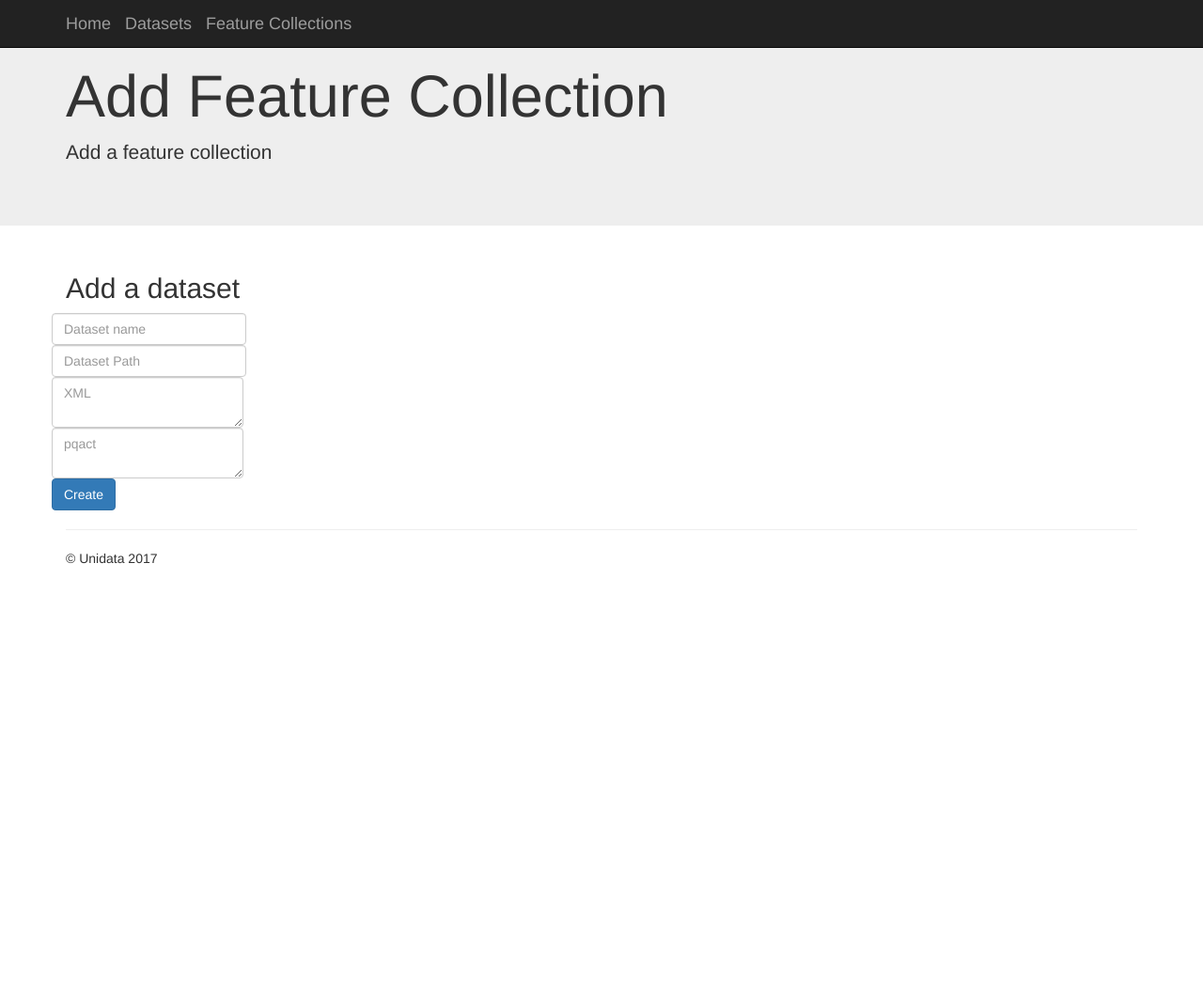
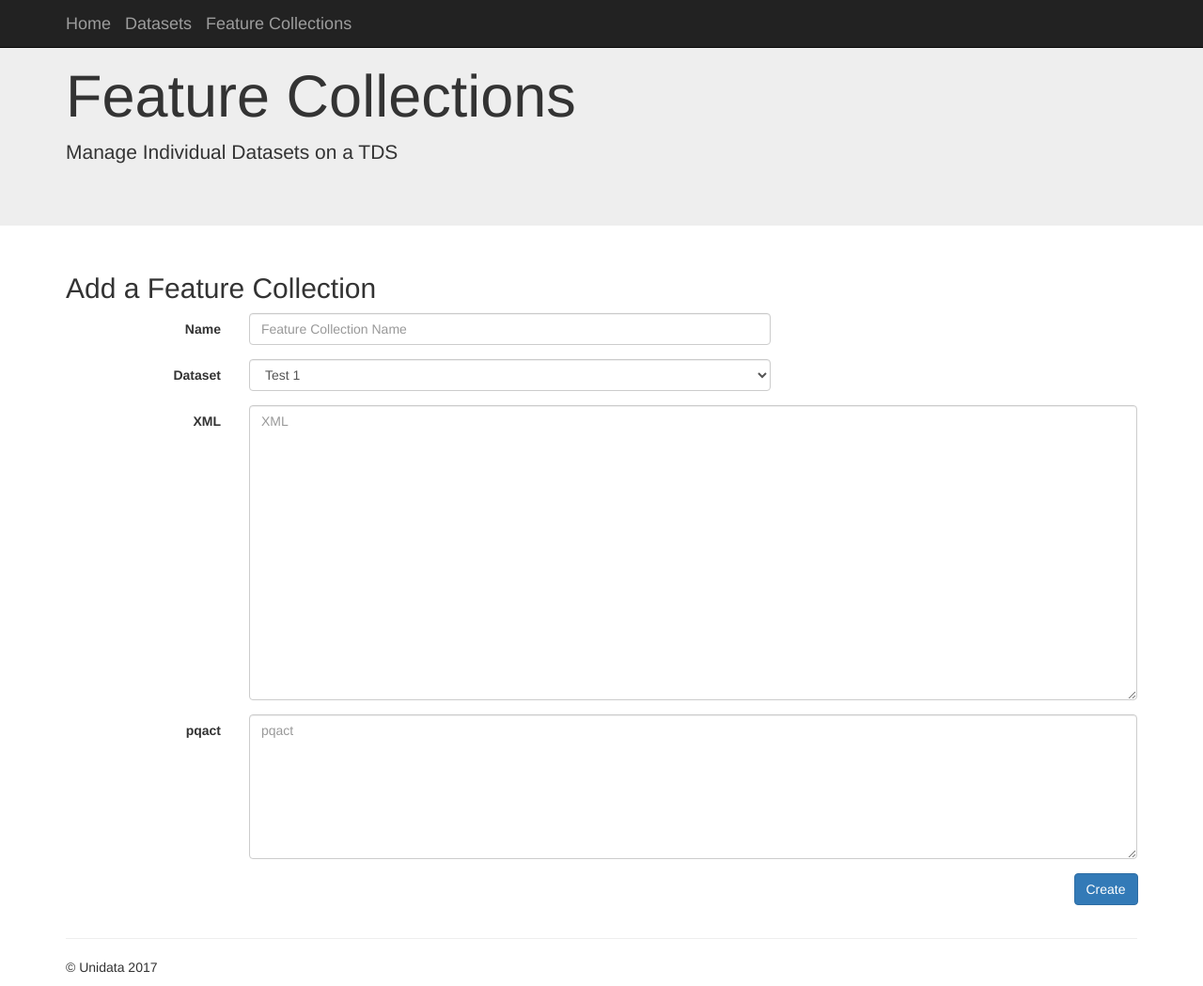
Before and after one commit to jrleeman/TDSewing-Machine, a Flask app: page /featurecollections/createfeaturecollection in a window 1280 px wide. Shown: the whole page at 94% size. Before the commit the page ends 600 px from the top, so only its background shows below. Run offline with Flask 2, Linux system fonts and the light colour scheme; some libraries are stand-ins or nearby versions.

Commit message:
Dress up pages with horizontal tables

```diff
--- a/forms.py
+++ b/forms.py
@@ -1,15 +1,16 @@
 #from flask_wtf import Form
-from wtforms import SubmitField, TextField, TextAreaField, validators, Form
+from wtforms import SubmitField, TextField, TextAreaField, validators, Form, HiddenField, SelectField
 
 class CreateDatasetForm(Form):
     name = TextField('name', validators=[validators.DataRequired()])
-    path = TextField('path', validators=[validators.DataRequired()])
+    path = SelectField('path', choices=[('t1', 'Test 1'), ('t2', 'Test 2')], validators=[validators.DataRequired()])
+    xml = TextAreaField('xml', validators=[validators.DataRequired()])
     metadata = TextAreaField('metadata', validators=[validators.DataRequired()])
     submit = SubmitField('submit')
 
 class CreateFeatureCollectionForm(Form):
-        name = TextField('name', validators=[validators.DataRequired()])
-        path = TextField('path', validators=[validators.DataRequired()])
-        xml = TextAreaField('xml', validators=[validators.DataRequired()])
-        pqact = TextAreaField('pqact', validators=[validators.DataRequired()])
-        submit = SubmitField('submit')
+    name = TextField('name', validators=[validators.DataRequired()])
+    dataset = SelectField('dataset', choices=[('t1', 'Test 1'), ('t2', 'Test 2')], validators=[validators.DataRequired()])
+    xml = TextAreaField('xml', validators=[validators.DataRequired()])
+    pqact = TextAreaField('pqact', validators=[validators.DataRequired()])
+    submit = SubmitField('submit')
--- a/templates/createfeaturecollection.html
+++ b/templates/createfeaturecollection.html
@@ -3,16 +3,16 @@
 {% block content %}
   <div class="jumbotron">
     <div class="container">
-      <h1>Add Feature Collection</h1>
-      <p>Add a feature collection</p>
+      <h1>Feature Collections</h1>
+      <p>Manage Individual Datasets on a TDS</p>
     </div>
   </div>
 
   <div class="container">
     <div class="row">
       <div class="col-md-12">
-        <h2>Add a dataset</h2>
-        <form class="form-inline" action="/featurecollections/createfeaturecollection", method="POST">
+        <h2>Add a Feature Collection</h2>
+        <form class="form-horizontal" action="/featurecollections/createfeaturecollection", method="POST">
           {% if createfeaturecollectionform.errors %}
             <ul class="errors">
               {% for field_name, field_errors in createfeaturecollectionform.errors|dictsort if field_errors %}
@@ -22,24 +22,42 @@
               {% endfor %}
             </lu>
             {% endif %}
+          {{createfeaturecollectionform.csrf_token}}
+
           <div class="form-group">
-            {{createfeaturecollectionform.csrf_token}}
-            <div class="row">
-            {{createfeaturecollectionform.name(class="form-control", placeholder="Dataset name")}}
-            </div>
-            <div class="row">
-            {{createfeaturecollectionform.path(class="form-control", placeholder="Dataset Path")}}
-            </div>
-            <div class="row">
-            {{createfeaturecollectionform.xml(class="form-control", placeholder="XML")}}
-            </div>
-            <div class="row">
-            {{createfeaturecollectionform.pqact(class="form-control", placeholder="pqact")}}
-            </div>
-            <div class="row">
-            {{createfeaturecollectionform.submit(value="Create", class="btn btn-primary")}}
+            <label for="{{createfeaturecollectionform.name.id}}" class="col-sm-2 control-label">Name</label>
+            <div class="col-sm-6">
+              {{createfeaturecollectionform.name(class="form-control", placeholder="Feature Collection Name")}}
             </div>
           </div>
+
+          <div class="form-group">
+            <label for="{{createfeaturecollectionform.dataset.id}}" class="col-sm-2 control-label">Dataset</label>
+            <div class="col-sm-6">
+              {{createfeaturecollectionform.dataset(class="form-control")}}
+            </div>
+          </div>
+
+          <div class="form-group">
+            <label for="{{createfeaturecollectionform.xml.id}}" class="col-sm-2 control-label">XML</label>
+            <div class="col-sm-10">
+              {{createfeaturecollectionform.xml(class="form-control", placeholder="XML", rows="15")}}
+            </div>
+          </div>
+
+          <div class="form-group">
+            <label for="{{createfeaturecollectionform.pqact.id}}" class="col-sm-2 control-label">pqact</label>
+            <div class="col-sm-10">
+              {{createfeaturecollectionform.pqact(class="form-control", placeholder="pqact", rows="7")}}
+            </div>
+          </div>
+
+          <div class="form-group">
+            <div class="col-sm-offset-11 col-sm-1">
+              {{createfeaturecollectionform.submit(value="Create", class="btn btn-primary")}}
+            </div>
+          </div>
+
         </form>
       </div>
     </div>
```
Also changed, not shown: datasets.json (+24 -1 lines), featurecollections.json (+1 -1 lines), templates/createdataset.html (+28 -14 lines), templates/viewdatasets.html (+9 -3 lines), templates/viewfeaturecollections.html (+7 -2 lines).
